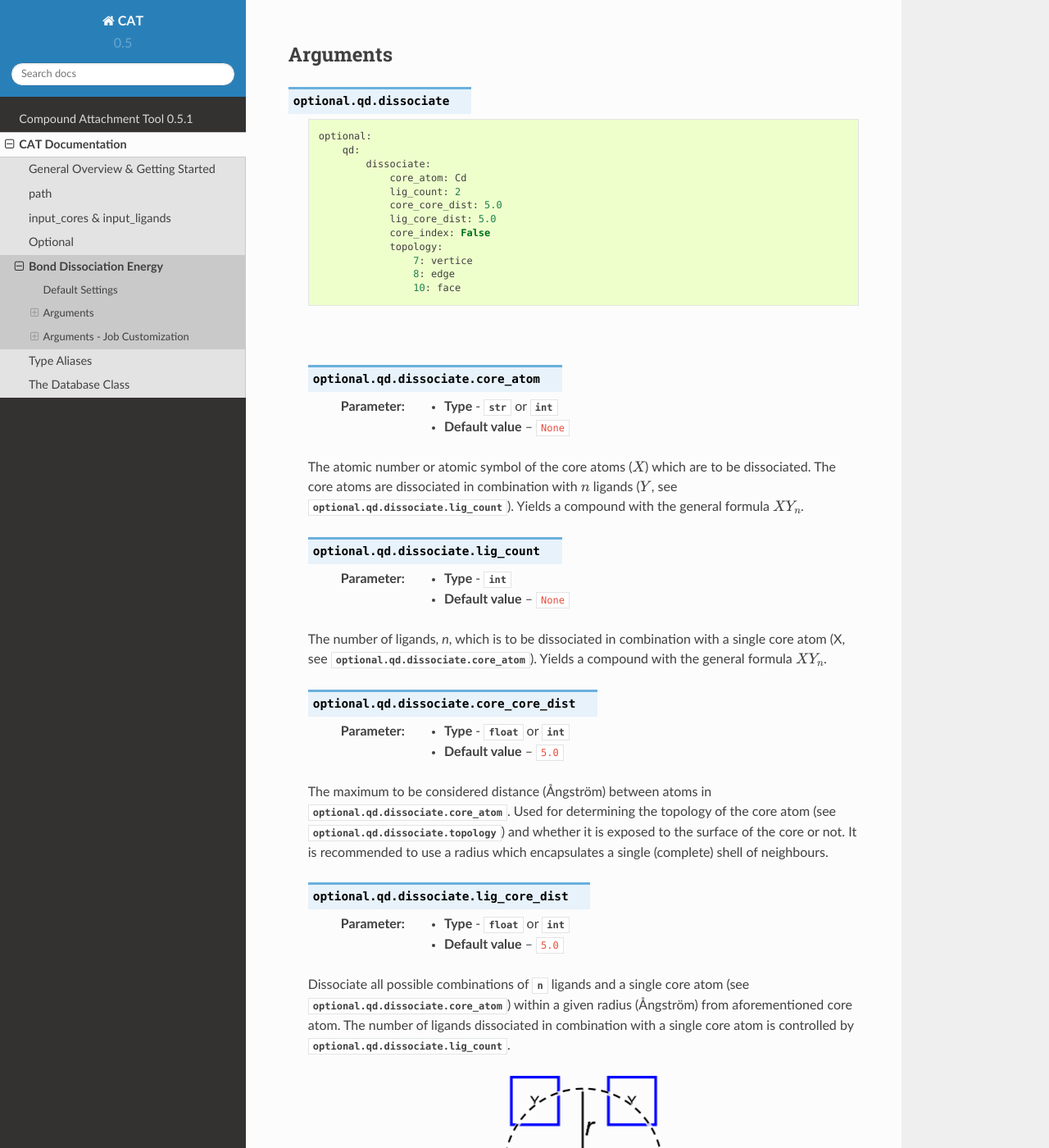
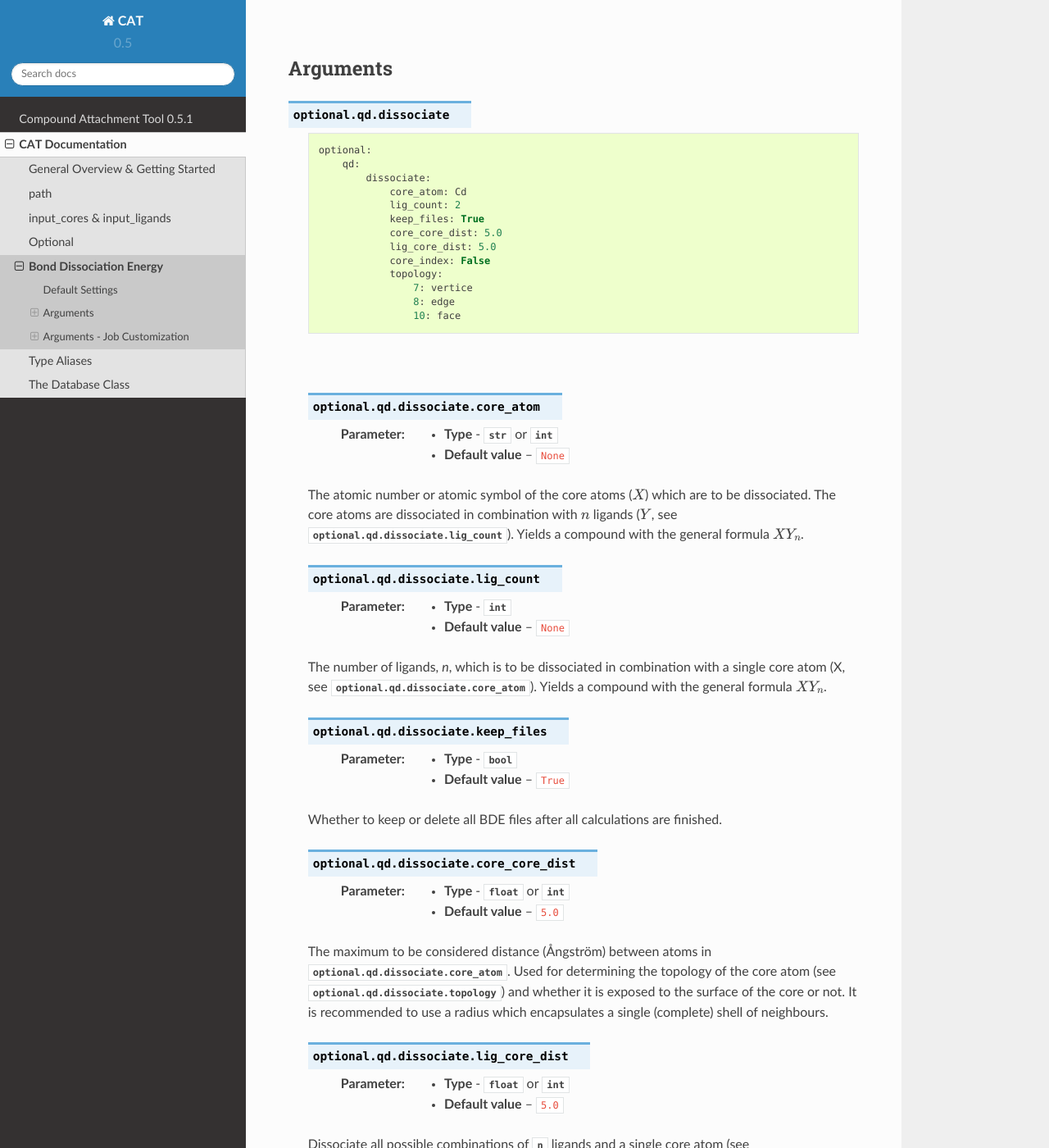
Before and after one commit to nlesc-nano/CAT, a Sphinx documentation site: the page built from docs/5_bde.rst, in a window 1280 px wide and 1400 px high, scrolled down 1057 px. Shown: the whole window at 82% size. Built offline with Sphinx 7.4.7 and the Read the Docs theme 2.0.0, drawn with Linux system fonts in a browser that asks for light colours.

Commit message:
Added the optional.qd.dissociate.keep_files key

```diff
--- a/docs/5_bde.rst
+++ b/docs/5_bde.rst
@@ -39,6 +39,7 @@
             dissociate:
                 core_atom: Cd
                 lig_count: 2
+                keep_files: True
                 core_core_dist: 5.0
                 lig_core_dist: 5.0
                 core_index: False
@@ -66,6 +67,7 @@
                 dissociate:
                     core_atom: Cd
                     lig_count: 2
+                    keep_files: True
                     core_core_dist: 5.0
                     lig_core_dist: 5.0
                     core_index: False
@@ -95,6 +97,14 @@
         The number of ligands, *n*, which is to be dissociated in combination
         with a single core atom (X, see :attr:`optional.qd.dissociate.core_atom`).
         Yields a compound with the general formula |XYn|.
+
+
+        .. attribute:: optional.qd.dissociate.keep_files
+
+            :Parameter:     * **Type** - :class:`bool`
+                            * **Default value** – ``True``
+
+        Whether to keep or delete all BDE files after all calculations are finished.
 
 
         .. attribute:: optional.qd.dissociate.core_core_dist
```
Also changed, not shown: 2 other files.
